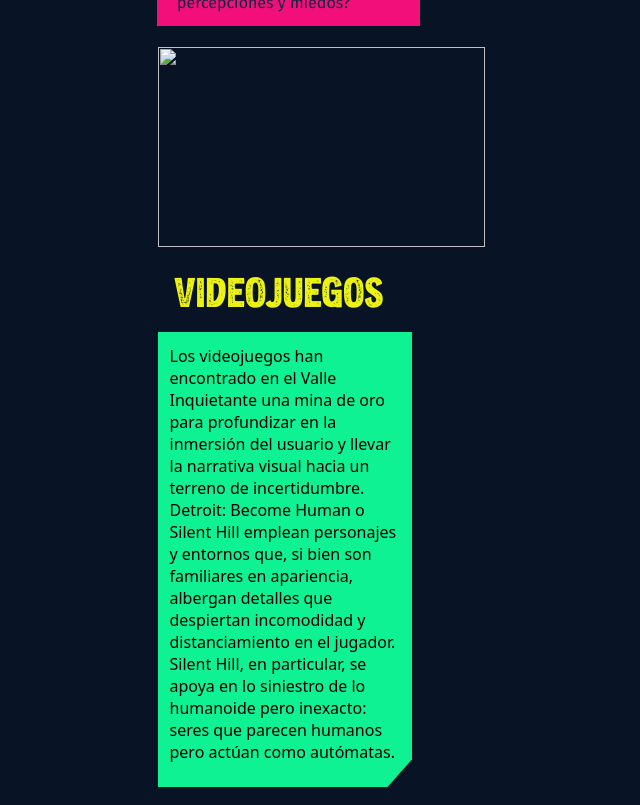
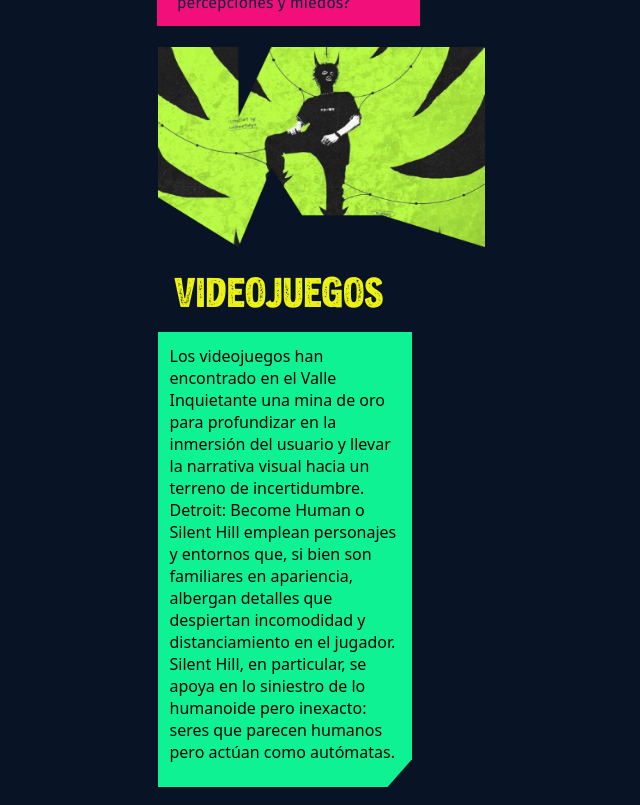
Before and after one commit to DiegoAnguloC/TallerDivF, a website: page public/templates/articulos/leer_articulos.html in a window 1280 px wide. Shown: the part 897-1702 px from the top of the page, without its empty margins (344-984 px from the left). Drawn offline with nearby package versions, Linux system fonts and the light colour scheme; files whose address does not match are found by name.

Commit message:
[FIX]{leer_articulos.html} L91 Se corrijio la ruta de la imagen (Miguel)

```diff
--- a/public/templates/articulos/leer_articulos.html
+++ b/public/templates/articulos/leer_articulos.html
@@ -88,7 +88,7 @@
             </article>
         </section>
         <section class="articulo_leer">
-            <img src="" alt="">
+            <img src="../../assets/imagenes/img_arti2.png" alt="Videojuegos">
             <article class="articulo_parrafo_lect">
                 <div class="subtitulo_articulo_lect">
                     <h1>VIDEOJUEGOS</h1>
```
